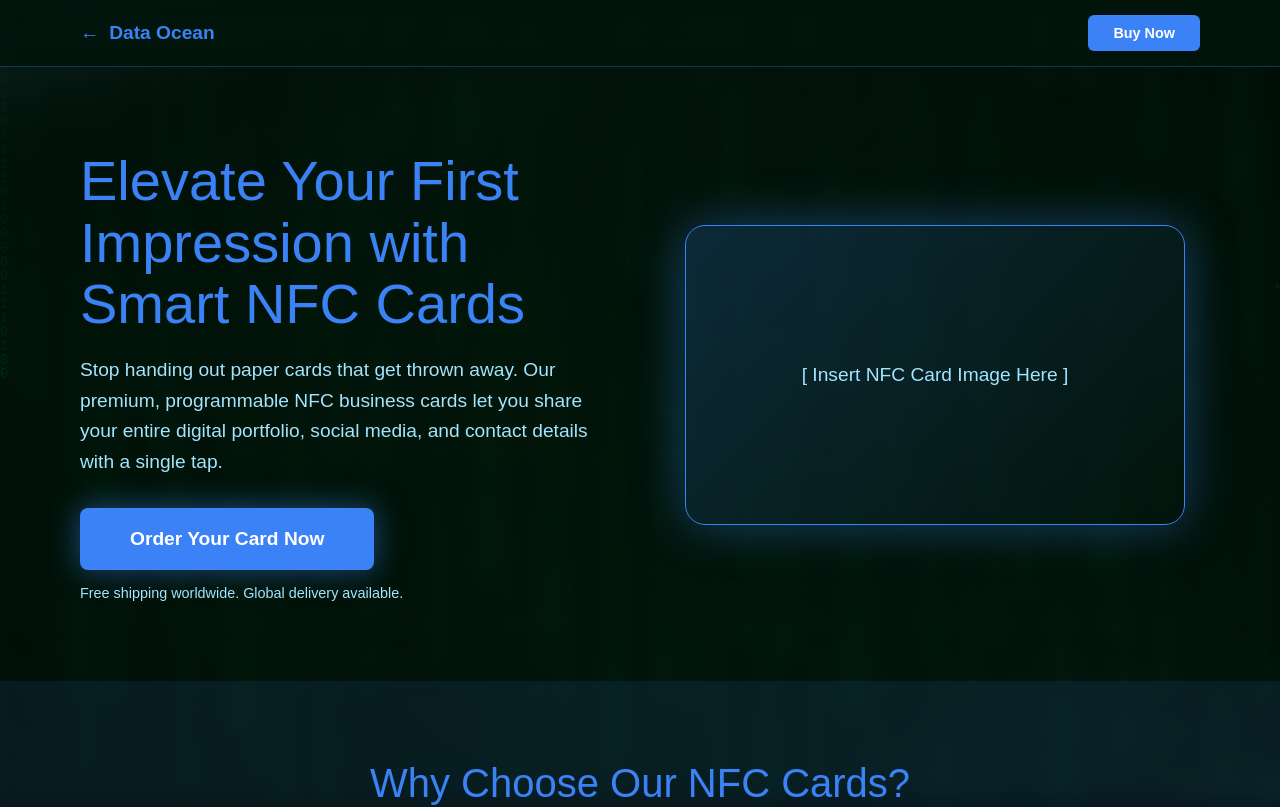
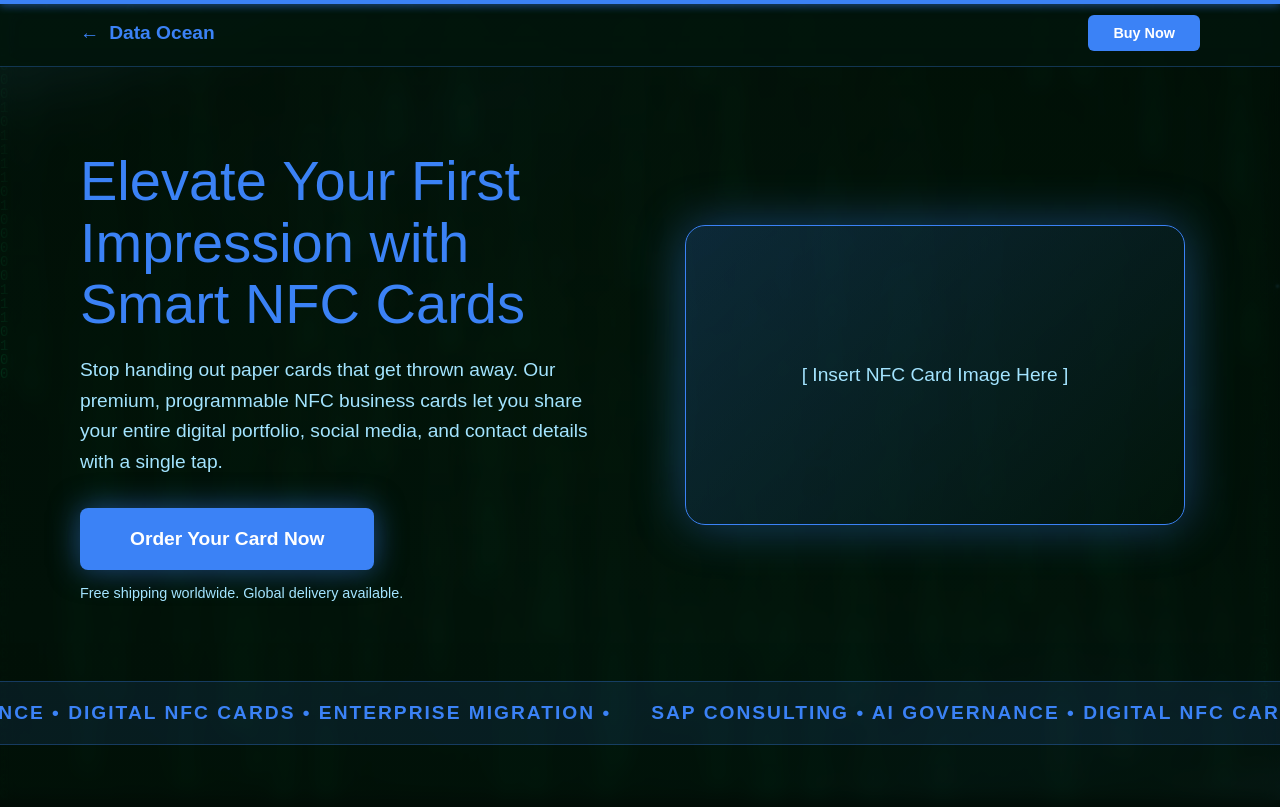
Before and after one commit to youming3838/dataoceanai-website, a React (Vite) app: page /nfc-product in a window 1280 px wide. Shown: the top 807 px of the page. Built offline with nearby package versions, Linux system fonts and the light colour scheme.

Commit message:
Update NfcProductPage.jsx

```diff
--- a/src/NfcProductPage.jsx
+++ b/src/NfcProductPage.jsx
@@ -1,6 +1,6 @@
 import React, { useState } from 'react';
 import { Link } from 'react-router-dom';
-import { motion } from 'framer-motion';
+import { motion, useScroll, useSpring } from 'framer-motion';
 
 // Animation Variants
 const fadeInUp = {
@@ -11,6 +11,17 @@ const fadeInUp = {
 const staggerContainer = {
   hidden: { opacity: 0 },
   visible: { opacity: 1, transition: { staggerChildren: 0.2 } }
+};
+
+// Text Reveal Animation for Headlines
+const textRevealContainer = {
+  hidden: { opacity: 0 },
+  visible: { opacity: 1, transition: { staggerChildren: 0.1 } }
+};
+
+const textRevealItem = {
+  hidden: { opacity: 0, y: 20 },
+  visible: { opacity: 1, y: 0, transition: { duration: 0.5, ease: "easeOut" } }
 };
 
 // Interactive FAQ Component
@@ -39,14 +50,40 @@ const FaqItem = ({ question, answer }) => {
   );
 };
 
+// Scrolling Marquee Banner Component
+const MarqueeBanner = () => {
+  return (
+    <div style={{ overflow: 'hidden', width: '100%', background: 'rgba(59, 130, 246, 0.1)', borderTop: '1px solid rgba(59, 130, 246, 0.3)', borderBottom: '1px solid rgba(59, 130, 246, 0.3)', padding: '20px 0' }}>
+      <motion.div
+        animate={{ x: [0, -1200] }}
+        transition={{ repeat: Infinity, duration: 20, ease: 'linear' }}
+        style={{ display: 'flex', whiteSpace: 'nowrap', gap: '40px', width: 'max-content' }}
+      >
+        {[...Array(6)].map((_, i) => (
+          <span key={i} style={{ color: '#3b82f6', fontSize: '1.2rem', fontWeight: 'bold', textTransform: 'uppercase', letterSpacing: '2px' }}>
+            SAP Consulting • AI Governance • Digital NFC Cards • Enterprise Migration •
+          </span>
+        ))}
+      </motion.div>
+    </div>
+  );
+};
+
 export default function NfcProductPage() {
   // State for the interactive pricing slider
   const [quantity, setQuantity] = useState(1);
   const basePrice = 99;
   const totalPrice = quantity * basePrice;
 
+  // Scroll Progress Bar Logic
+  const { scrollYProgress } = useScroll();
+  const scaleX = useSpring(scrollYProgress, { stiffness: 100, damping: 30, restDelta: 0.001 });
+
   return (
     <div style={{ position: 'relative', zIndex: 10, background: 'linear-gradient(to bottom, rgba(2, 22, 12, 0.4) 0%, rgba(2, 22, 12, 0.9) 100%)', color: '#f2f2f2', minHeight: '100vh', fontFamily: 'sans-serif', overflowX: 'hidden', backdropFilter: 'blur(10px)' }}>
+
+      {/* 🌟 SCROLL PROGRESS BAR */}
+      <motion.div style={{ scaleX, transformOrigin: '0%', position: 'fixed', top: 0, left: 0, right: 0, height: '4px', background: '#3b82f6', zIndex: 2000, boxShadow: '0 0 10px #3b82f6' }} />
 
       {/* 🌟 STICKY FLOATING NAVIGATION BAR */}
       <div style={{ position: 'fixed', top: 0, left: 0, right: 0, zIndex: 1000, background: 'rgba(2, 22, 12, 0.85)', backdropFilter: 'blur(12px)', borderBottom: '1px solid rgba(59, 130, 246, 0.3)' }}>
@@ -67,13 +104,22 @@ export default function NfcProductPage() {
       {/* Spacer to push content below the fixed nav bar */}
       <div style={{ height: '70px' }} />
 
-      {/* Hero Section */}
+      {/* Hero Section with Staggered Text Reveal */}
       <motion.div
         initial="hidden" animate="visible" variants={staggerContainer}
         style={{ display: 'flex', flexWrap: 'wrap', padding: '80px 40px', gap: '60px', alignItems: 'center', maxWidth: '1200px', margin: '0 auto' }}
       >
         <motion.div variants={fadeInUp} style={{ flex: '1 1 400px' }}>
-          <h1 style={{ fontSize: '3.5rem', color: '#3b82f6', marginBottom: '20px', lineHeight: '1.1' }}>Elevate Your First Impression with Smart NFC Cards</h1>
+          <motion.h1 variants={textRevealContainer} style={{ fontSize: '3.5rem', color: '#3b82f6', marginBottom: '20px', lineHeight: '1.1' }}>
+            <motion.span variants={textRevealItem} style={{ display: 'inline-block' }}>Elevate</motion.span>{' '}
+            <motion.span variants={textRevealItem} style={{ display: 'inline-block' }}>Your</motion.span>{' '}
+            <motion.span variants={textRevealItem} style={{ display: 'inline-block' }}>First</motion.span>{' '}
+            <motion.span variants={textRevealItem} style={{ display: 'inline-block' }}>Impression</motion.span>{' '}
+            <motion.span variants={textRevealItem} style={{ display: 'inline-block' }}>with</motion.span>{' '}
+            <motion.span variants={textRevealItem} style={{ display: 'inline-block' }}>Smart</motion.span>{' '}
+            <motion.span variants={textRevealItem} style={{ display: 'inline-block' }}>NFC</motion.span>{' '}
+            <motion.span variants={textRevealItem} style={{ display: 'inline-block' }}>Cards</motion.span>
+          </motion.h1>
           <p style={{ fontSize: '1.2rem', color: '#a3e4ff', marginBottom: '30px', lineHeight: '1.6' }}>
             Stop handing out paper cards that get thrown away. Our premium, programmable NFC business cards let you share your entire digital portfolio, social media, and contact details with a single tap.
           </p>
@@ -90,10 +136,13 @@ export default function NfcProductPage() {
         </motion.div>
       </motion.div>
 
+      {/* 🌟 SCROLLING MARQUEE BANNER */}
+      <MarqueeBanner />
+
       {/* Features Grid */}
       <motion.div
         initial="hidden" whileInView="visible" viewport={{ once: true, amount: 0.1 }} variants={staggerContainer}
-        style={{ padding: '80px 40px', background: 'rgba(59, 130, 246, 0.1)' }}
+        style={{ padding: '80px 40px' }}
       >
         <motion.h2 variants={fadeInUp} style={{ fontSize: '2.5rem', color: '#3b82f6', textAlign: 'center', marginBottom: '50px' }}>Why Choose Our NFC Cards?</motion.h2>
         <div style={{ display: 'grid', gridTemplateColumns: 'repeat(auto-fit, minmax(300px, 1fr))', gap: '30px', maxWidth: '1200px', margin: '0 auto' }}>
@@ -134,7 +183,7 @@ export default function NfcProductPage() {
         </div>
       </motion.div>
 
-      {/* 🌟 PRICING / ORDER SECTION WITH INTERACTIVE SLIDER */}
+      {/* PRICING / ORDER SECTION WITH INTERACTIVE SLIDER */}
       <motion.div
         id="order" initial="hidden" whileInView="visible" viewport={{ once: true, amount: 0.1 }} variants={staggerContainer}
         style={{ padding: '80px 40px', textAlign: 'center' }}
```
